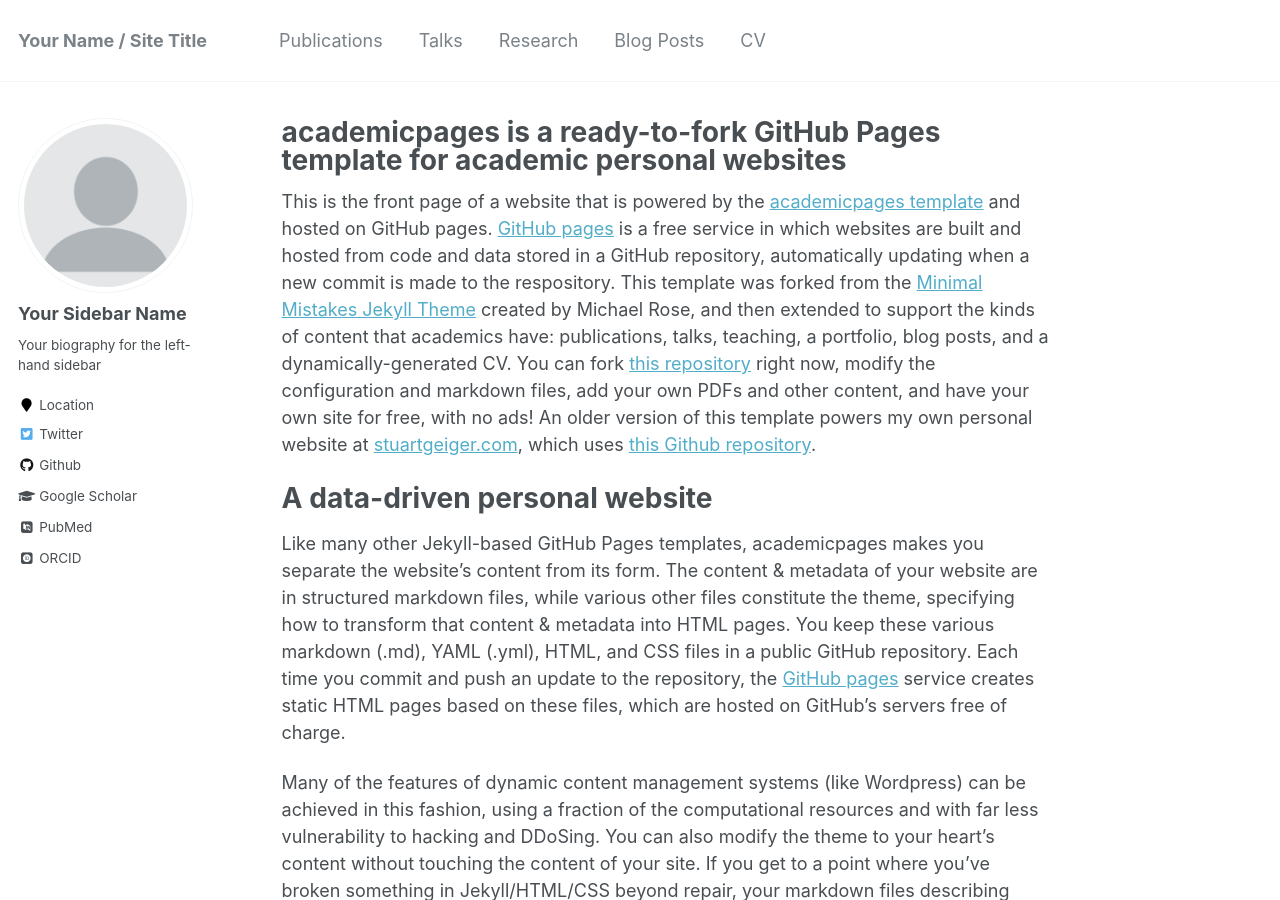
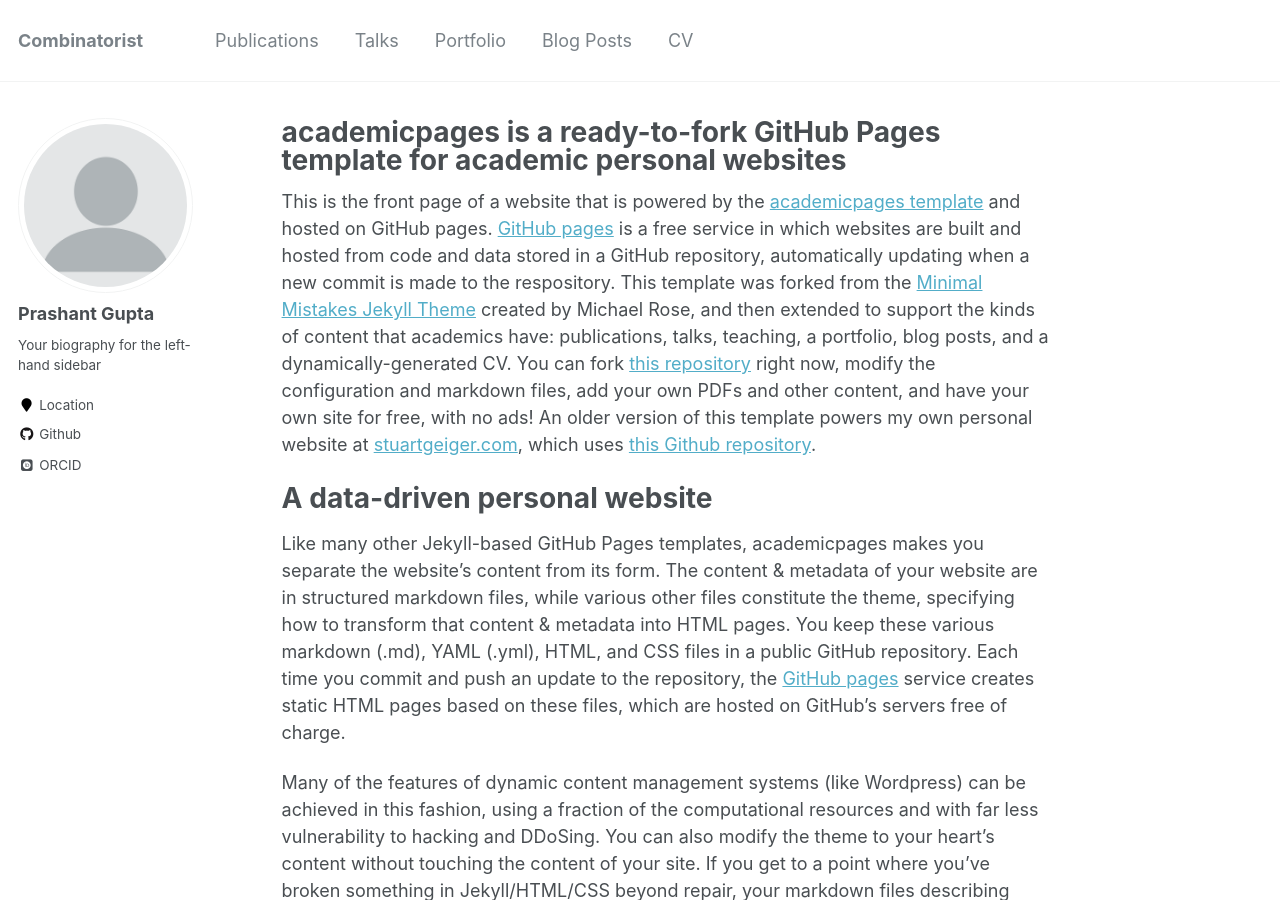
Before and after one commit to pragup/pragup.github.io, a Jekyll site: the page built from _pages/about.md, in a window 1280 px wide and 900 px high. Built offline with Jekyll 4.4.1, drawn with Linux system fonts in a browser that asks for light colours; some web fonts are replaced.

Commit message:
no message

```diff
--- a/_config.yml
+++ b/_config.yml
@@ -7,7 +7,7 @@
 
 # Site Settings
 locale                   : "en-US"
-title                    : "Your Name / Site Title"
+title                    : "Combinatorist"
 title_separator          : "-"
 name                     : &name "Your Name"
 description              : &description "personal description"
@@ -80,13 +80,13 @@
 
 # Site Author
 author:
-  name             : "Your Sidebar Name"
+  name             : "Prashant Gupta"
   avatar           : "profile.png"
   bio              : "Your biography for the left-hand sidebar"
   location         : "Location"
   employer         :
-  pubmed           : "https://www.ncbi.nlm.nih.gov/pubmed/?term=john+snow"
-  googlescholar    : "http://yourfullgooglescholarurl.com"
+#  pubmed           : "https://www.ncbi.nlm.nih.gov/pubmed/?term=john+snow"
+#  googlescholar    : "http://yourfullgooglescholarurl.com"
   email            :
   researchgate     :  # example: "https://www.researchgate.net/profile/yourprofile"
   uri              :
@@ -96,20 +96,20 @@
   flickr           :
   facebook         :
   foursquare       :
-  github           : "academicpages"
+  github           : "pragup"
   google_plus      :
   keybase          :
   instagram        :
-  impactstory      : #"https://profiles.impactstory.org/u/xxxx-xxxx-xxxx-xxxx"
+#  impactstory      : #"https://profiles.impactstory.org/u/xxxx-xxxx-xxxx-xxxx"
   lastfm           :
   linkedin         :
-  orcid            : "http://orcid.org/yourorcidurl"
+  orcid            : "https://orcid.org/0000-0003-3660-4415"
   pinterest        :
   soundcloud       :
-  stackoverflow    : # http://stackoverflow.com/users/123456/username
+#  stackoverflow    : # http://stackoverflow.com/users/123456/username
   steam            :
   tumblr           :
-  twitter          : "replacethistwitterhandle"
+#  twitter          : "replacethistwitterhandle"
   vine             :
   weibo            :
   xing             :
--- a/_data/navigation.yml
+++ b/_data/navigation.yml
@@ -9,7 +9,7 @@
 #  - title: "Teaching"
 #    url: /teaching/
 
-  - title: "Research"
+  - title: "Portfolio"
     url: /portfolio/
 
   - title: "Blog Posts"
```
